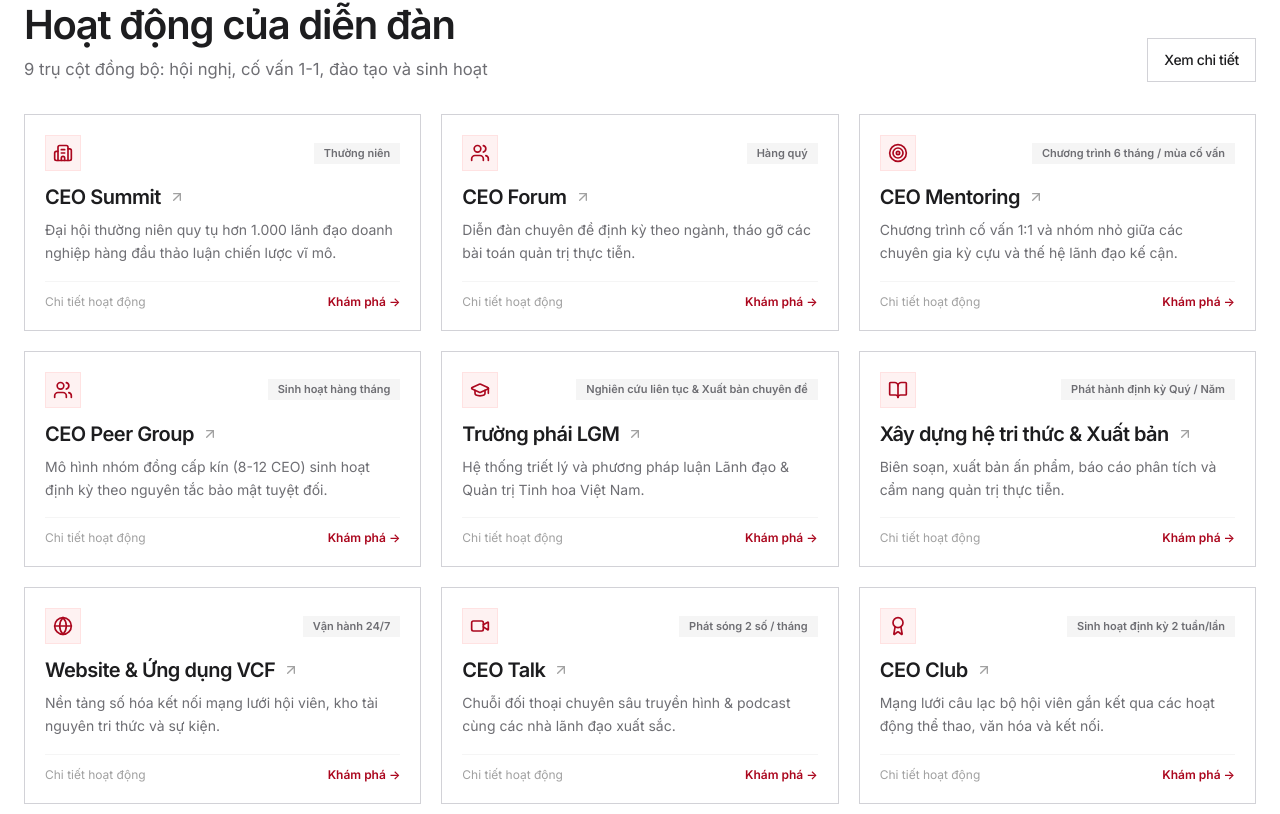
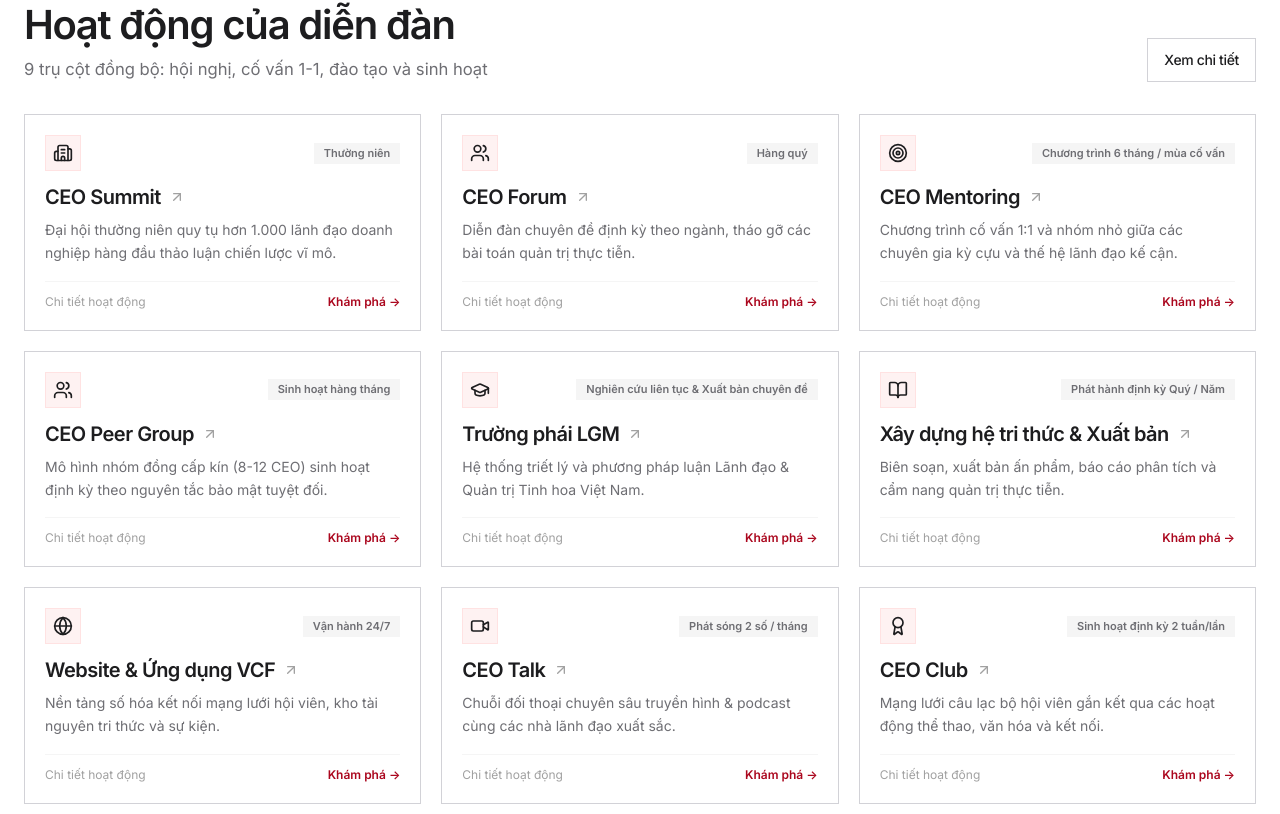
Before and after one commit to thienkhoi1802/VCF_Forum_2026, a React (Vite) app: page / in a window 1280 px wide. Shown: the part 2366-3180 px from the top of the page. Built offline with nearby package versions, Linux system fonts and the light colour scheme.

Commit message:
Refine activity icon hover and footer divider

```diff
--- a/src/components/common/Footer.tsx
+++ b/src/components/common/Footer.tsx
@@ -148,7 +148,7 @@
           </div>
         </div>
 
-        <div className="flex flex-col gap-4 pt-7 text-xs leading-5 text-ink-secondary md:flex-row md:items-center md:justify-between">
+        <div className="flex flex-col gap-4 border-t border-black/10 pt-6 text-xs leading-5 text-ink-secondary md:flex-row md:items-center md:justify-between">
           <p>© 2026 Diễn đàn CEO Việt Nam · VLGM & PTIT.</p>
           <div className="flex flex-wrap items-center gap-x-5 gap-y-2">
             <span className="flex items-center gap-1.5"><ShieldCheck className="size-4 text-brand-primary" />Bảo vệ dữ liệu cá nhân</span>
--- a/src/components/pages/HomePage.tsx
+++ b/src/components/pages/HomePage.tsx
@@ -48,15 +48,15 @@
 
   const getActivityIcon = (id: ActivityId) => {
     switch (id) {
-      case 'ceo-summit': return <Building2 className="w-5 h-5 text-brand-primary" />;
-      case 'ceo-forum': return <Users className="w-5 h-5 text-brand-primary" />;
-      case 'ceo-mentoring': return <Target className="w-5 h-5 text-brand-primary" />;
-      case 'ceo-peer-group': return <Users className="w-5 h-5 text-brand-primary" />;
-      case 'lgm-school': return <GraduationCap className="w-5 h-5 text-brand-primary" />;
-      case 'knowledge-publication': return <BookOpen className="w-5 h-5 text-brand-primary" />;
-      case 'website-app': return <Globe className="w-5 h-5 text-brand-primary" />;
-      case 'ceo-talk': return <Video className="w-5 h-5 text-brand-primary" />;
-      case 'ceo-club': return <Award className="w-5 h-5 text-brand-primary" />;
+      case 'ceo-summit': return <Building2 className="w-5 h-5" />;
+      case 'ceo-forum': return <Users className="w-5 h-5" />;
+      case 'ceo-mentoring': return <Target className="w-5 h-5" />;
+      case 'ceo-peer-group': return <Users className="w-5 h-5" />;
+      case 'lgm-school': return <GraduationCap className="w-5 h-5" />;
+      case 'knowledge-publication': return <BookOpen className="w-5 h-5" />;
+      case 'website-app': return <Globe className="w-5 h-5" />;
+      case 'ceo-talk': return <Video className="w-5 h-5" />;
+      case 'ceo-club': return <Award className="w-5 h-5" />;
       default: return <Sparkles className="w-5 h-5 text-brand-primary" />;
     }
   };
```
